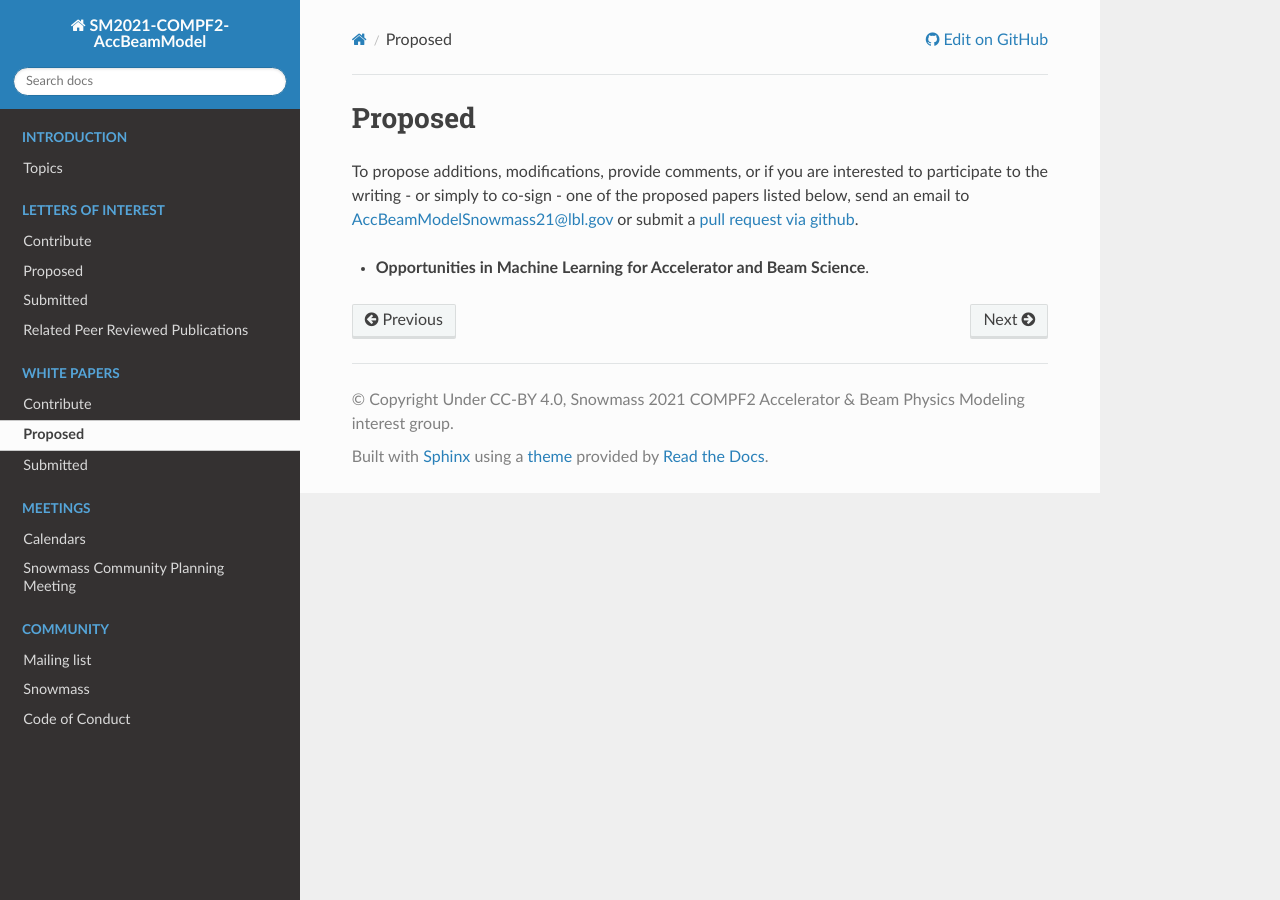
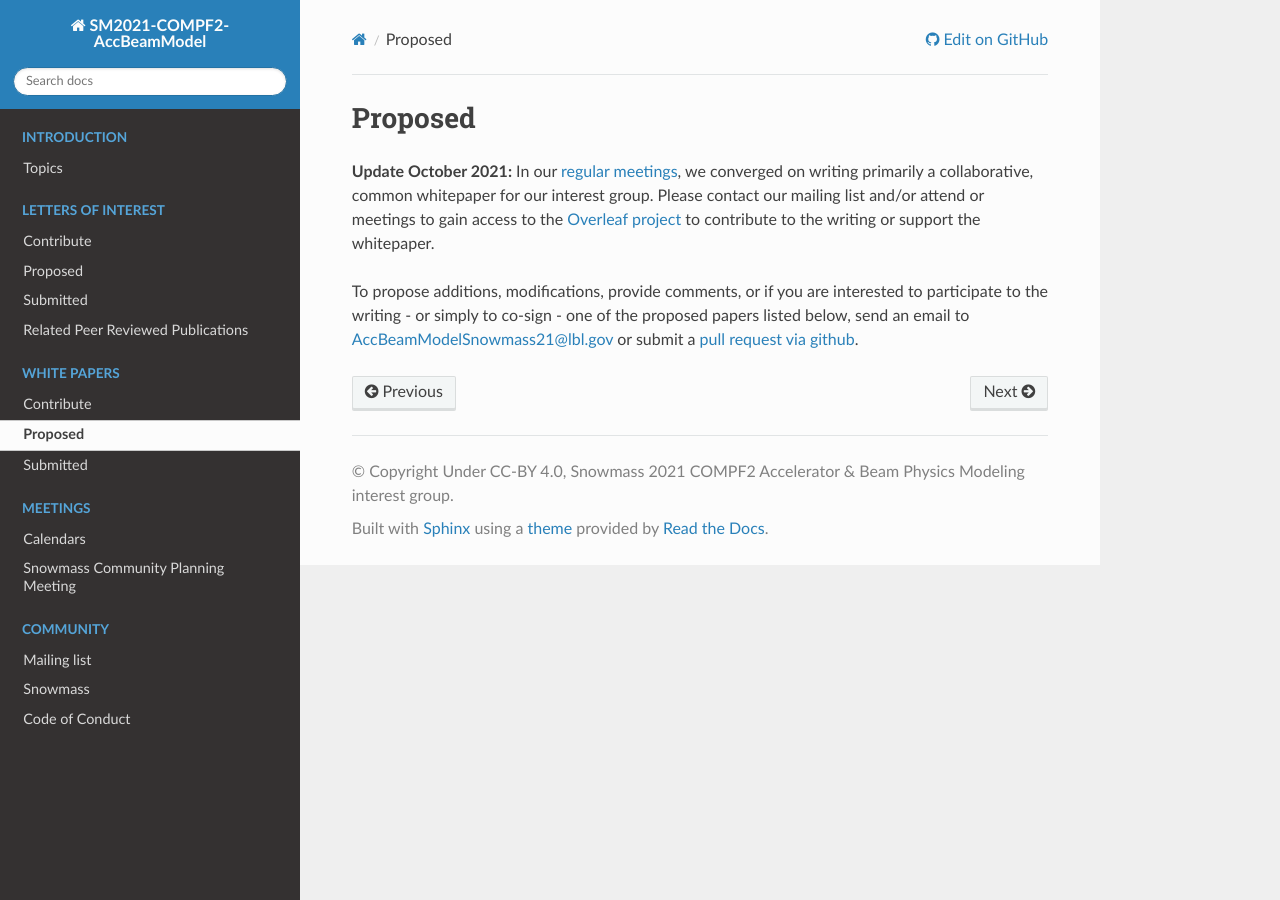
Before and after one commit to snowmass-compf2-accbeammodel/snowmass-compf2-accbeammodel.github.io, a Sphinx documentation site: the page built from docs/source/papers/proposed.rst, in a window 1280 px wide. Built offline with Sphinx 7.4.7 and the Read the Docs theme 2.0.0, drawn with Linux system fonts in a browser that asks for light colours.

Commit message:
White Papers: Update Proposed page

```diff
--- a/docs/source/papers/proposed.rst
+++ b/docs/source/papers/proposed.rst
@@ -3,6 +3,7 @@
 Proposed
 ========
 
+**Update October 2021:** In our :ref:`regular meetings <meetings-calendars>`, we converged on writing primarily a collaborative, common whitepaper for our interest group.
+Please contact our mailing list and/or attend or meetings to gain access to the `Overleaf project <https://www.overleaf.com/project/616f379ce4ffb218bca071c9>`__ to contribute to the writing or support the whitepaper.
+
 To propose additions, modifications, provide comments, or if you are interested to participate to the writing - or simply to co-sign - one of the proposed papers listed below, send an email to AccBeamModelSnowmass21@lbl.gov or submit a `pull request via github <https://github.com/snowmass-compf2-accbeammodel/snowmass-compf2-accbeammodel.github.io/blob/latest/docs/source/loi/proposed.rst>`__.
-
-- **Opportunities in Machine Learning for Accelerator and Beam Science**.
```
